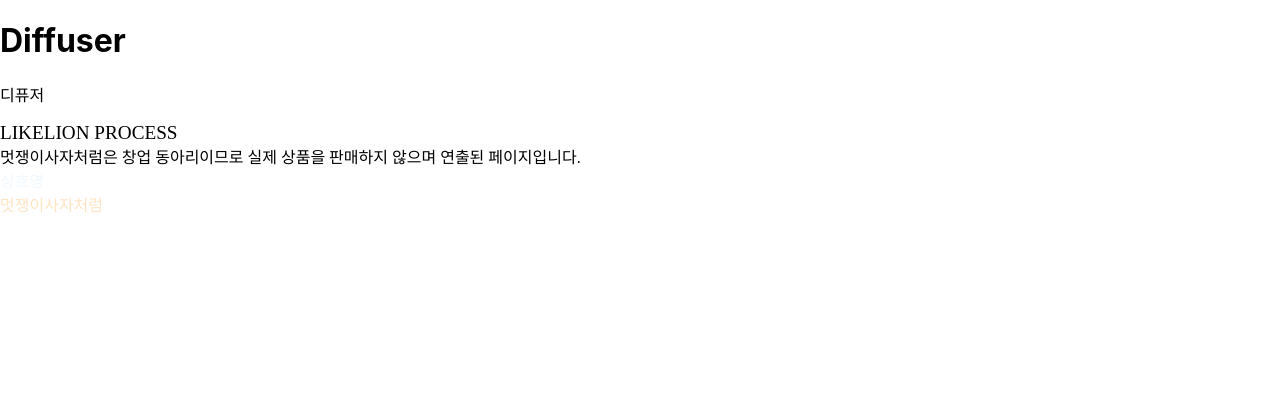
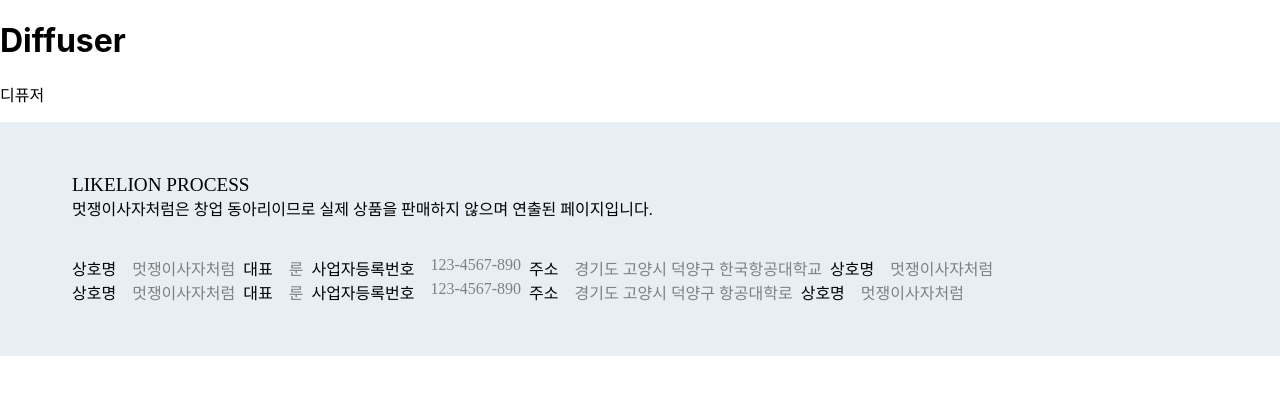
Before and after one commit to Likelion-13th/lune-npm, a React (Create React App) app: page /new in a window 1280 px wide. Shown: the top 394 px of the page. Built offline with nearby package versions, Linux system fonts and the light colour scheme; a web font is replaced by a local one.

Commit message:
third commit

```diff
--- a/src/component/Footer.js
+++ b/src/component/Footer.js
@@ -3,7 +3,7 @@ import "../styles/Footer.css";
 
 const Footer = () => {
     return(
-        <div>
+        <div className="footer-container">
             <div className="footer-section">
                 <div className="footer-title">
                     LIKELION PROCESS
@@ -12,9 +12,51 @@ const Footer = () => {
                 멋쟁이사자처럼은 창업 동아리이므로 실제 상품을 판매하지 않으며 연출된 페이지입니다.
                 </div>
             </div>
+            <div className="footer-section">
+                <div className="info-text-row">
                     <div className="info-text-wrapper">
                         <div className="info-text-1">상호명</div>
                         <div className="info-text-2">멋쟁이사자처럼</div>
+                    </div>
+                    <div className="info-text-wrapper">
+                        <div className="info-text-1">대표</div>
+                        <div className="info-text-2">룬</div>
+                    </div>
+                    <div className="info-text-wrapper">
+                        <div className="info-text-1">사업자등록번호</div>
+                        <div className="info-text-2">123-4567-890</div>
+                    </div>
+                    <div className="info-text-wrapper">
+                        <div className="info-text-1">주소</div>
+                        <div className="info-text-2">경기도 고양시 덕양구 한국항공대학교</div>
+                    </div>
+                    <div className="info-text-wrapper">
+                        <div className="info-text-1">상호명</div>
+                        <div className="info-text-2">멋쟁이사자처럼</div>
+                    </div>
+            </div>
+                <div className="info-text-row">
+                    <div className="info-text-wrapper">
+                            <div className="info-text-1">상호명</div>
+                        <div className="info-text-2">멋쟁이사자처럼</div>
+                    </div>
+                    <div className="info-text-wrapper">
+                        <div className="info-text-1">대표</div>
+                        <div className="info-text-2">룬</div>
+                    </div>
+                    <div className="info-text-wrapper">
+                        <div className="info-text-1">사업자등록번호</div>
+                        <div className="info-text-2">123-4567-890</div>
+                    </div>
+                    <div className="info-text-wrapper">
+                        <div className="info-text-1">주소</div>
+                        <div className="info-text-2">경기도 고양시 덕양구 항공대학로</div>
+                    </div>
+                    <div className="info-text-wrapper">
+                        <div className="info-text-1">상호명</div>
+                        <div className="info-text-2">멋쟁이사자처럼</div>
+                    </div>
+                </div>
             </div>
         </div>
     );
--- a/src/styles/Footer.css
+++ b/src/styles/Footer.css
@@ -6,6 +6,14 @@
 @font-face {
     font-family: "NanumMyeongjo";
     src: url("../../public/font/fonts/NanumMyeongjo-Regular.ttf") format("truetype")
+}
+
+.footer-container {
+    display: flex;
+    flex-direction: column;
+    gap: 36px;
+    background-color: #E7EFF5;
+    padding: 52px 72px;
 }
 
 .foooter-section {
@@ -19,20 +27,25 @@
     font-family: 'KaiseiDecol-Regular';
 }
 
+.info-text-wrapper,
 .footer-subtitle {
     font-family: 'NanumMyeongjo';
 }
 
-.footer-text-wrapper {
+.info-text-wrapper {
     display: flex;
     gap: 16px;
-    font-family: 'NanumMyeongjo';
 }
 
 .info-text-1 {
-    color:aliceblue;
+    color: black;
 }
 
 .info-text-2 {
-    color: bisque;
+    color: gray;
 }
+
+.info-text-row {
+    display: flex;
+    gap: 8px;
+}
```
Lines whose indentation alone changed are shown as unchanged.
